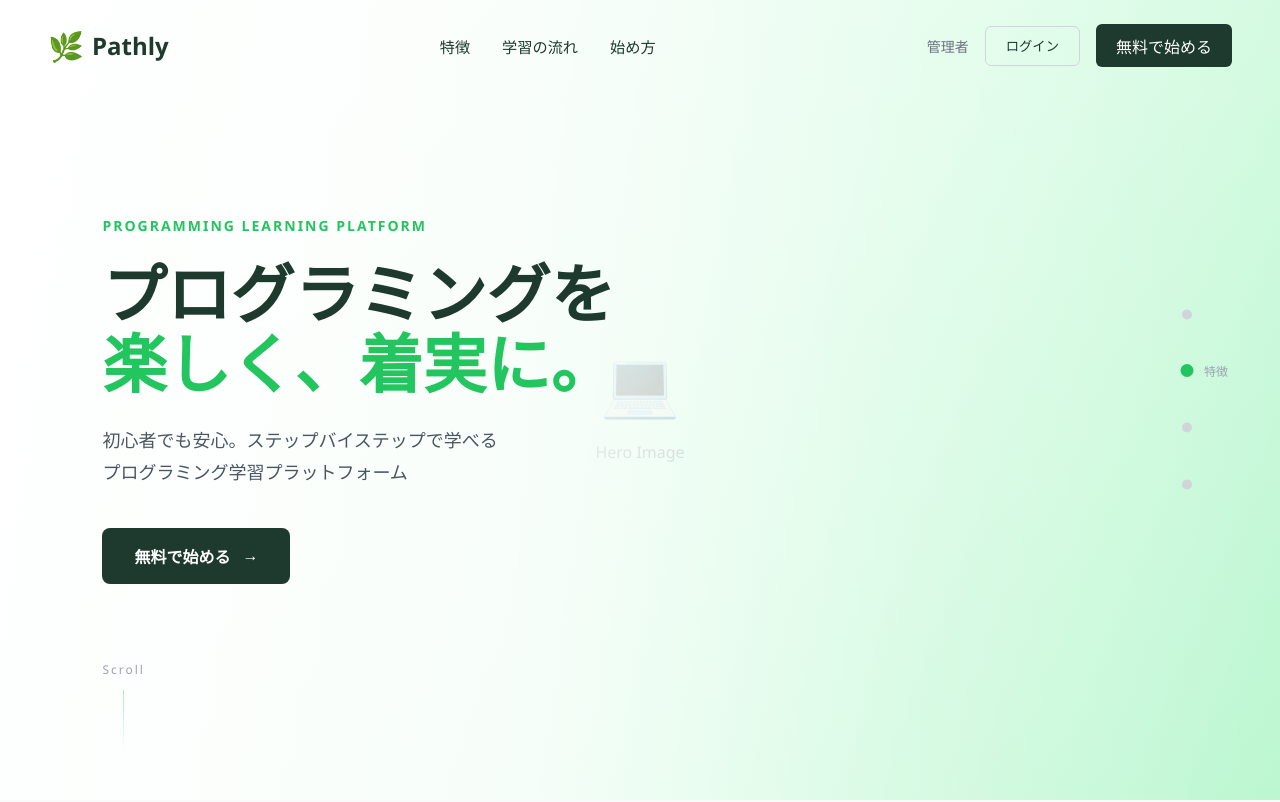
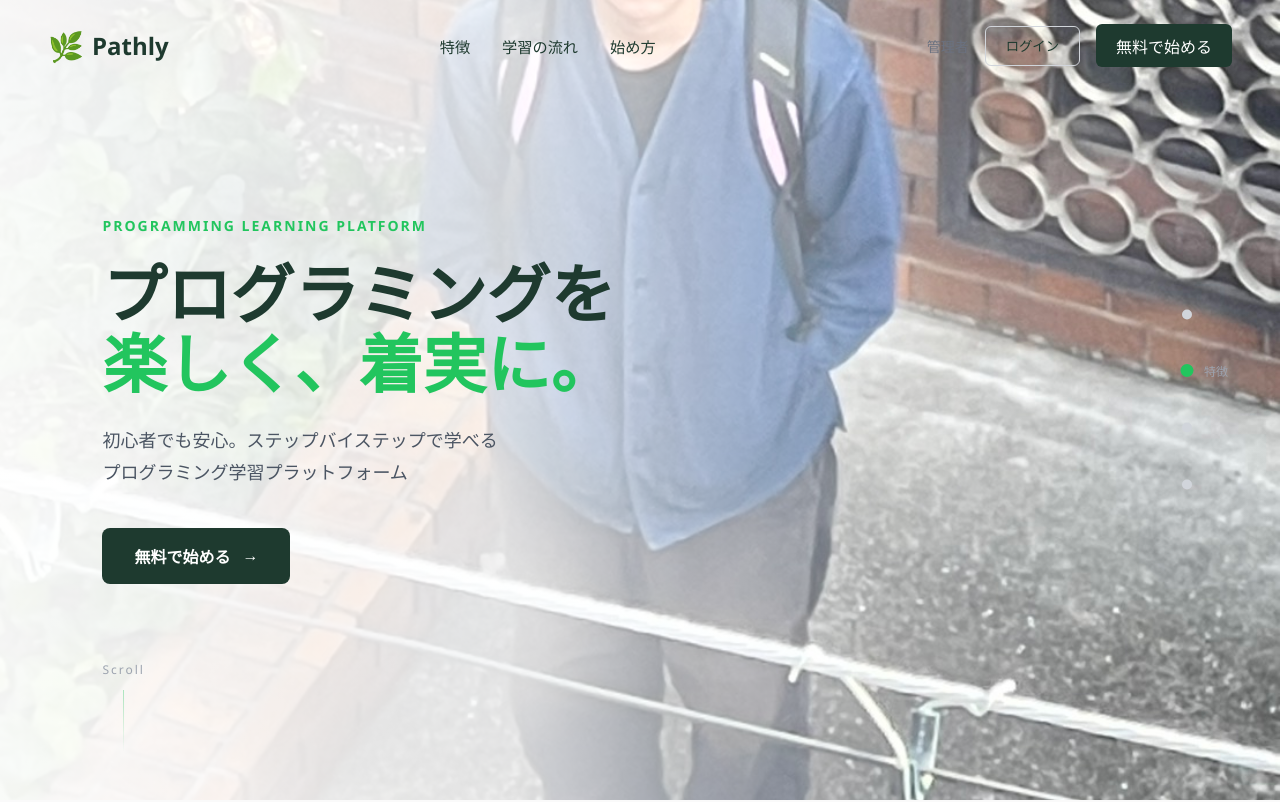
Before and after one commit to J15team/Frontend-prod, a React (Vite) app: page / in a window 1280 px wide. Shown: the top 802 px of the page. Built offline with nearby package versions, Linux system fonts and the light colour scheme; no server answers.

Commit message:
ランディングページにヒーロー画像を追加

```diff
--- a/src/styles/landing.css
+++ b/src/styles/landing.css
@@ -187,6 +187,12 @@
 .hero-image {
   width: 100%;
   height: 100%;
+}
+
+.hero-image img {
+  width: 100%;
+  height: 100%;
+  object-fit: cover;
 }
 
 .hero-overlay {
--- a/src/views/landing/LandingView.tsx
+++ b/src/views/landing/LandingView.tsx
@@ -84,13 +84,7 @@ export const LandingView: React.FC = () => {
       >
         <div className="hero-bg">
           <div className="hero-image" style={{ transform: `translateY(${scrollY * 0.3}px)` }}>
-            {/* プレースホルダー画像 */}
-            <div className="placeholder-image">
-              <div className="placeholder-content">
-                <span className="placeholder-icon">💻</span>
-                <span className="placeholder-text">Hero Image</span>
-              </div>
-            </div>
+            <img src="/images/landing/hero.jpg" alt="Pathly - プログラミング学習" />
           </div>
           <div className="hero-overlay" />
         </div>
```
Also changed, not shown: public/images/landing/hero.jpg (added), 1 other file (tests, documents, lock files or other folders).
